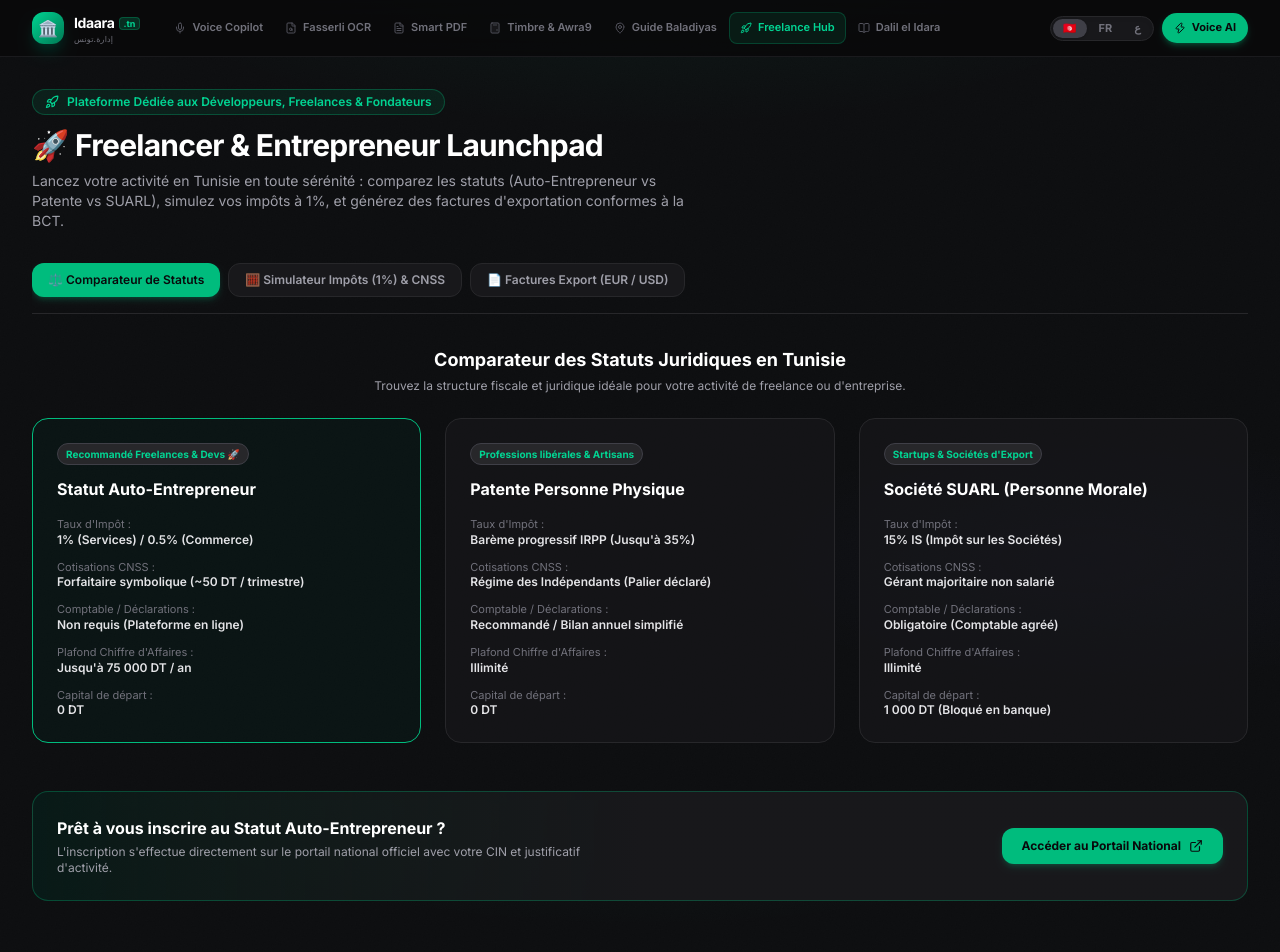
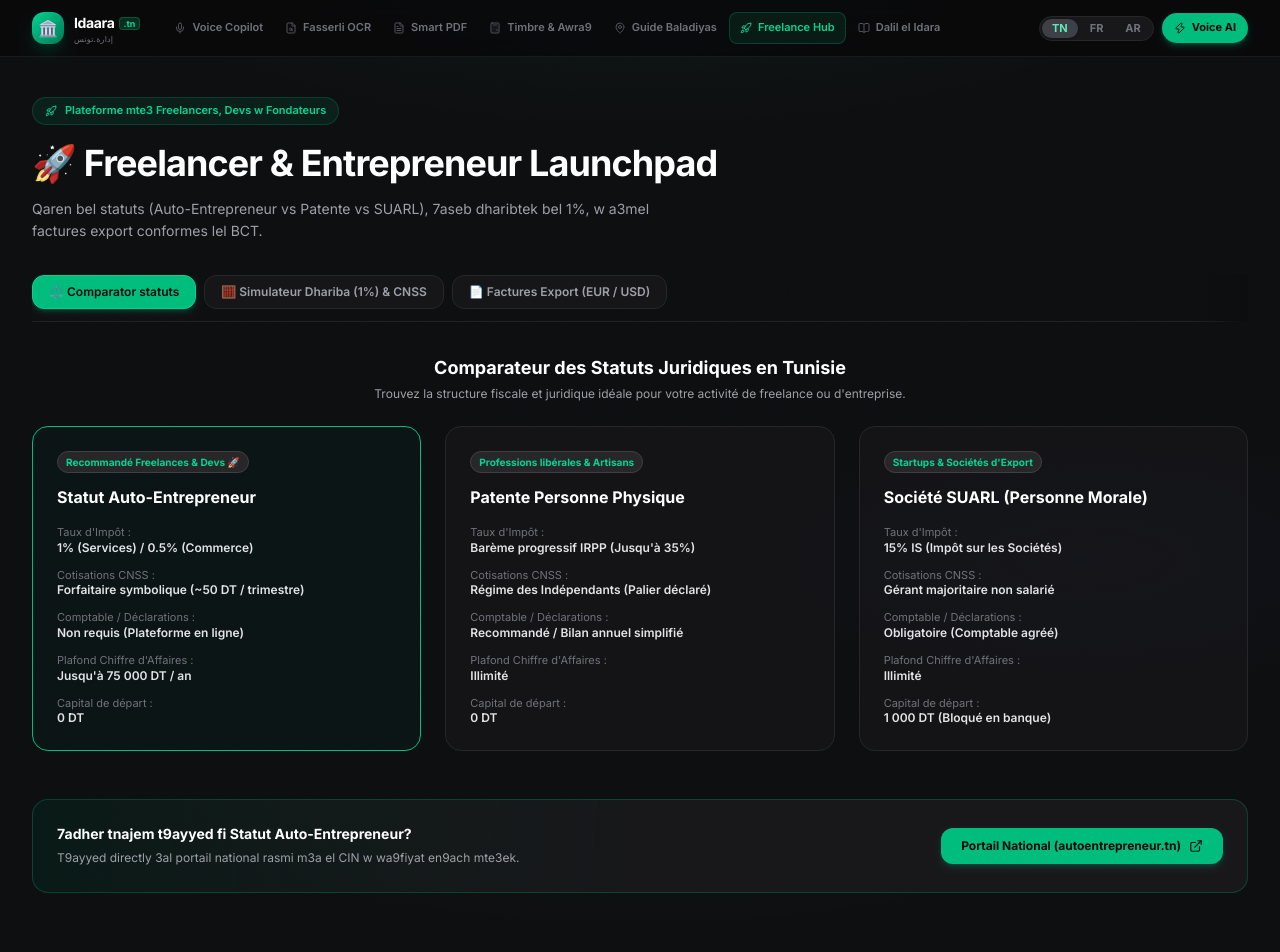
Before and after one commit to wacim-abdellli/idaara, a Next.js app: page /launchpad in a window 1280 px wide. Shown: the top 952 px of the page. Built offline with nearby package versions, Linux system fonts and the light colour scheme.

Commit message:
fix(i18n): TN/FR/AR are now visually distinct — LanguageSwitcher shows TN/FR/AR labels, Launchpad page fully localized, Fasserli page locale-aware

```diff
--- a/src/app/fasserli/page.tsx
+++ b/src/app/fasserli/page.tsx
@@ -10,7 +10,7 @@ import { OCRAnalysisResult } from '../../types/chat';
 import { ShieldCheck, Sparkles, FileSearch } from 'lucide-react';
 
 export default function FasserliPage() {
-  const { t } = useLocale();
+  const { t, locale } = useLocale();
   const [isAnalyzing, setIsAnalyzing] = useState(false);
   const [selectedSample, setSelectedSample] = useState<SampleDocItem | null>(null);
   const [analysisResult, setAnalysisResult] = useState<OCRAnalysisResult | null>(
@@ -94,19 +94,35 @@ export default function FasserliPage() {
     }, 1200);
   };
 
+  const pageTitle =
+    locale === 'ar'
+      ? '📄 فسّرلي هالورقة — قارئ الوثائق الذكي'
+      : '📄 Fasserli Hal War9a · فسّرلي هالورقة';
+
+  const pageDesc =
+    locale === 'ar'
+      ? 'صوّر أي وثيقة إدارية (إعلام ضريبي، استدعاء، إشعار CNSS) وسيفسّرها لك المساعد بـ 3 نقاط مع الآجال القانونية وما يجب فعله.'
+      : locale === 'fr'
+      ? "Scannez n'importe quel courrier administratif (avis fiscal, convocation, avis CNSS) et l'IA Idaara vous le résume en 3 points clairs avec les délais légaux."
+      : "Soiwer ay wathi9a idariya (Tanbih dhariba, convocation, avis CNSS, 3a9la) w khalli Idaara AI t'fassarlek chnowa fihom b'loughet el mowaten.";
+
   return (
-    <div className="max-w-5xl mx-auto px-4 py-8">
+    <div className="max-w-5xl mx-auto px-4 py-8 sm:py-10">
       {/* Title & Header */}
       <div className="mb-8">
-        <div className="inline-flex items-center space-x-2 px-3 py-1 rounded-full bg-emerald-500/10 border border-emerald-500/30 text-emerald-400 text-xs font-semibold mb-3">
-          <Sparkles className="w-3.5 h-3.5" />
-          <span>Smart OCR & Administrative Document Decoder</span>
+        <div className="inline-flex items-center space-x-2 px-3 py-1 rounded-full bg-emerald-500/10 border border-emerald-500/20 text-emerald-400 text-[11px] font-semibold mb-4">
+          <Sparkles className="w-3 h-3" />
+          <span>
+            {locale === 'ar'
+              ? 'قارئ الوثائق الإدارية بالذكاء الاصطناعي'
+              : 'Smart OCR · Décrypteur Administratif IA'}
+          </span>
         </div>
-        <h1 className="text-3xl font-extrabold text-white tracking-tight">
-          📄 Fasserli Hal War9a · فسّرلي هالورقة
+        <h1 className="text-2xl sm:text-4xl font-extrabold text-white tracking-tight leading-tight mb-3">
+          {pageTitle}
         </h1>
-        <p className="text-sm text-zinc-400 mt-2 max-w-2xl">
-          Soiwer ay wathi9a idariya (Tanbih dhariba, convocation, avis cnss, 3a9la) w khalli Idaara AI t'fassarlek chnowa fihom b'loughet el mowaten w chnowa lezmek ta3mel.
+        <p className="text-xs sm:text-sm text-zinc-400 max-w-2xl leading-relaxed">
+          {pageDesc}
         </p>
       </div>
 
--- a/src/app/launchpad/page.tsx
+++ b/src/app/launchpad/page.tsx
@@ -4,89 +4,138 @@ import React, { useState } from 'react';
 import { StatusComparator } from '../../components/launchpad/StatusComparator';
 import { TaxCalculator } from '../../components/launchpad/TaxCalculator';
 import { ExportInvoiceGen } from '../../components/launchpad/ExportInvoiceGen';
-import { Rocket, ShieldCheck, FileCheck, Sparkles, ExternalLink, ArrowRight } from 'lucide-react';
-import Link from 'next/link';
+import { useLocale } from '../../context/LocaleContext';
+import { Rocket, ExternalLink } from 'lucide-react';
 
 export default function LaunchpadPage() {
+  const { locale } = useLocale();
   const [activeTab, setActiveTab] = useState<'comparator' | 'tax' | 'invoice'>('comparator');
 
+  // ── Locale-aware strings ──────────────────────────────────────────────────
+  const badge =
+    locale === 'ar'
+      ? 'منصة المستقلين والمبادرين التونسيين'
+      : locale === 'fr'
+      ? 'Plateforme Freelances, Développeurs & Fondateurs'
+      : 'Plateforme mte3 Freelancers, Devs w Fondateurs';
+
+  const title =
+    locale === 'ar'
+      ? '🚀 منصة المستقل والمبادر'
+      : '🚀 Freelancer & Entrepreneur Launchpad';
+
+  const subtitle =
+    locale === 'ar'
+      ? 'قارن بين الأنظمة الجبائية (مبادر ذاتي مقابل براءة مقابل SUARL)، احسب ضرائبك بـ 1%، واستخرج فواتير التصدير بالعملة الأجنبية وفق بنك تونس المركزي.'
+      : locale === 'fr'
+      ? "Comparez les statuts (Auto-Entrepreneur vs Patente vs SUARL), simulez vos impôts à 1%, et générez des factures d'exportation conformes à la BCT."
+      : "Qaren bel statuts (Auto-Entrepreneur vs Patente vs SUARL), 7aseb dharibtek bel 1%, w a3mel factures export conformes lel BCT.";
+
+  const tabs = [
+    {
+      id: 'comparator' as const,
+      label:
+        locale === 'ar'
+          ? '⚖️ مقارنة الأنظمة القانونية'
+          : locale === 'fr'
+          ? '⚖️ Comparateur de Statuts'
+          : '⚖️ Comparator statuts',
+    },
+    {
+      id: 'tax' as const,
+      label:
+        locale === 'ar'
+          ? '🧮 محاكي الضريبة 1% والـ CNSS'
+          : locale === 'fr'
+          ? '🧮 Simulateur Impôts (1%) & CNSS'
+          : '🧮 Simulateur Dhariba (1%) & CNSS',
+    },
+    {
+      id: 'invoice' as const,
+      label:
+        locale === 'ar'
+          ? '📄 فواتير التصدير (EUR / USD)'
+          : '📄 Factures Export (EUR / USD)',
+    },
+  ];
+
+  const registrationTitle =
+    locale === 'ar'
+      ? 'هل أنت مستعد للتسجيل كمبادر ذاتي؟'
+      : locale === 'fr'
+      ? 'Prêt à vous inscrire au Statut Auto-Entrepreneur ?'
+      : "7adher tnajem t9ayyed fi Statut Auto-Entrepreneur?";
+
+  const registrationDesc =
+    locale === 'ar'
+      ? 'التسجيل يتم مباشرة على البوابة الوطنية الرسمية ببطاقة التعريف الوطنية ووثيقة نشاط.'
+      : locale === 'fr'
+      ? "L'inscription s'effectue directement sur le portail national officiel avec votre CIN et justificatif d'activité."
+      : "T9ayyed directly 3al portail national rasmi m3a el CIN w wa9fiyat en9ach mte3ek.";
+
+  const registrationBtn =
+    locale === 'ar' ? 'الدخول إلى البوابة الوطنية' :
+    locale === 'fr' ? 'Accéder au Portail National' :
+    'Portail National (autoentrepreneur.tn)';
+
   return (
-    <div className="max-w-7xl mx-auto px-4 sm:px-6 lg:px-8 py-8">
-      {/* Title & Header */}
+    <div className="max-w-7xl mx-auto px-4 sm:px-6 lg:px-8 py-8 sm:py-10">
+
+      {/* Header */}
       <div className="mb-8">
-        <div className="inline-flex items-center space-x-2 px-3 py-1 rounded-full bg-emerald-500/10 border border-emerald-500/30 text-emerald-400 text-xs font-semibold mb-3">
-          <Rocket className="w-3.5 h-3.5" />
-          <span>Plateforme Dédiée aux Développeurs, Freelances & Fondateurs</span>
+        <div className="inline-flex items-center space-x-2 px-3 py-1 rounded-full bg-emerald-500/10 border border-emerald-500/20 text-emerald-400 text-[11px] font-semibold mb-4">
+          <Rocket className="w-3 h-3" />
+          <span>{badge}</span>
         </div>
-        <h1 className="text-3xl font-extrabold text-white tracking-tight">
-          🚀 Freelancer & Entrepreneur Launchpad
+
+        <h1 className="text-2xl sm:text-4xl font-extrabold text-white tracking-tight leading-tight mb-3">
+          {title}
         </h1>
-        <p className="text-sm text-zinc-400 mt-2 max-w-2xl">
-          Lancez votre activité en Tunisie en toute sérénité : comparez les statuts (Auto-Entrepreneur vs Patente vs SUARL), simulez vos impôts à 1%, et générez des factures d'exportation conformes à la BCT.
+
+        <p className="text-xs sm:text-sm text-zinc-400 max-w-2xl leading-relaxed">
+          {subtitle}
         </p>
       </div>
 
       {/* Tabs */}
-      <div className="flex space-x-2 border-b border-zinc-800 pb-4 mb-8 overflow-x-auto">
-        <button
-          onClick={() => setActiveTab('comparator')}
-          className={`px-4 py-2 rounded-xl text-xs font-semibold whitespace-nowrap transition-all ${
-            activeTab === 'comparator'
-              ? 'bg-emerald-500 text-zinc-950 shadow-md shadow-emerald-500/20'
-              : 'bg-zinc-900 text-zinc-400 hover:text-zinc-200 border border-zinc-800'
-          }`}
-        >
-          ⚖️ Comparateur de Statuts
-        </button>
-
-        <button
-          onClick={() => setActiveTab('tax')}
-          className={`px-4 py-2 rounded-xl text-xs font-semibold whitespace-nowrap transition-all ${
-            activeTab === 'tax'
-              ? 'bg-emerald-500 text-zinc-950 shadow-md shadow-emerald-500/20'
-              : 'bg-zinc-900 text-zinc-400 hover:text-zinc-200 border border-zinc-800'
-          }`}
-        >
-          🧮 Simulateur Impôts (1%) & CNSS
-        </button>
-
-        <button
-          onClick={() => setActiveTab('invoice')}
-          className={`px-4 py-2 rounded-xl text-xs font-semibold whitespace-nowrap transition-all ${
-            activeTab === 'invoice'
-              ? 'bg-emerald-500 text-zinc-950 shadow-md shadow-emerald-500/20'
-              : 'bg-zinc-900 text-zinc-400 hover:text-zinc-200 border border-zinc-800'
-          }`}
-        >
-          📄 Factures Export (EUR / USD)
-        </button>
+      <div className="relative scroll-fade-x mb-8">
+        <div className="flex space-x-2 overflow-x-auto pb-3 border-b border-zinc-800/80">
+          {tabs.map((tab) => (
+            <button
+              key={tab.id}
+              onClick={() => setActiveTab(tab.id)}
+              className={`px-4 py-2 rounded-xl text-xs font-semibold whitespace-nowrap transition-all border shrink-0 ${
+                activeTab === tab.id
+                  ? 'bg-emerald-500 text-zinc-950 border-emerald-400 shadow-md shadow-emerald-500/20'
+                  : 'bg-zinc-900/80 text-zinc-400 hover:text-zinc-100 border-zinc-800 hover:border-zinc-700'
+              }`}
+            >
+              {tab.label}
+            </button>
+          ))}
+        </div>
       </div>
 
-      {/* Content based on Tab */}
+      {/* Tab content */}
       <div className="mb-12">
         {activeTab === 'comparator' && <StatusComparator />}
         {activeTab === 'tax' && <TaxCalculator />}
         {activeTab === 'invoice' && <ExportInvoiceGen />}
       </div>
 
-      {/* Auto-Entrepreneur Platform Quick Link Box */}
-      <div className="p-6 rounded-2xl bg-gradient-to-r from-emerald-950/40 via-zinc-900 to-zinc-900 border border-emerald-500/30 flex flex-col sm:flex-row items-center justify-between gap-4">
+      {/* Registration CTA */}
+      <div className="p-6 rounded-2xl bg-gradient-to-r from-emerald-950/40 via-zinc-900 to-zinc-900 border border-emerald-500/25 flex flex-col sm:flex-row items-start sm:items-center justify-between gap-4">
         <div>
-          <h4 className="text-base font-bold text-white mb-1">
-            Prêt à vous inscrire au Statut Auto-Entrepreneur ?
-          </h4>
-          <p className="text-xs text-zinc-400 max-w-xl">
-            L'inscription s'effectue directement sur le portail national officiel avec votre CIN et justificatif d'activité.
-          </p>
+          <h4 className="text-sm font-bold text-white mb-1">{registrationTitle}</h4>
+          <p className="text-xs text-zinc-400 max-w-lg leading-relaxed">{registrationDesc}</p>
         </div>
-
         <a
           href="https://autoentrepreneur.tn"
           target="_blank"
           rel="noopener noreferrer"
-          className="inline-flex items-center space-x-2 px-5 py-2.5 rounded-xl bg-emerald-500 hover:bg-emerald-400 text-zinc-950 font-bold text-xs shadow-md shadow-emerald-500/20 transition-all hover:scale-105 shrink-0"
+          className="inline-flex items-center space-x-2 rtl:space-x-reverse px-5 py-2.5 rounded-xl bg-emerald-500 hover:bg-emerald-400 text-zinc-950 font-bold text-xs shadow-md shadow-emerald-500/20 transition-all hover:scale-105 shrink-0"
         >
-          <span>Accéder au Portail National</span>
+          <span>{registrationBtn}</span>
           <ExternalLink className="w-3.5 h-3.5" />
         </a>
       </div>
--- a/src/components/layout/LanguageSwitcher.tsx
+++ b/src/components/layout/LanguageSwitcher.tsx
@@ -7,25 +7,25 @@ import { SupportedLanguage } from '../../data/translations';
 export const LanguageSwitcher: React.FC = () => {
   const { locale, setLocale } = useLocale();
 
-  const languages: Array<{ code: SupportedLanguage; label: string }> = [
-    { code: 'derja', label: '🇹🇳' },
-    { code: 'fr',    label: 'FR' },
-    { code: 'ar',    label: 'ع' },
+  const languages: Array<{ code: SupportedLanguage; label: string; title: string }> = [
+    { code: 'derja', label: 'TN',  title: 'Derja Tounsi 🇹🇳' },
+    { code: 'fr',    label: 'FR',  title: 'Français 🇫🇷' },
+    { code: 'ar',    label: 'AR',  title: 'عربي 🇸🇦' },
   ];
 
   return (
-    <div className="flex items-center bg-zinc-900 border border-zinc-800 rounded-full p-0.5 shadow-inner shrink-0 gap-0.5">
+    <div className="flex items-center bg-zinc-900 border border-zinc-800 rounded-full p-0.5 gap-0.5 shrink-0">
       {languages.map((lang) => {
         const isActive = locale === lang.code;
         return (
           <button
             key={lang.code}
             onClick={() => setLocale(lang.code)}
-            title={lang.code === 'derja' ? 'Derja 🇹🇳' : lang.code === 'fr' ? 'Français' : 'عربي'}
+            title={lang.title}
             className={`px-2.5 py-1 text-[11px] font-bold rounded-full transition-all duration-200 cursor-pointer leading-none ${
               isActive
                 ? 'bg-zinc-700 text-emerald-300 shadow-sm'
-                : 'text-zinc-500 hover:text-zinc-200 hover:bg-zinc-800/50'
+                : 'text-zinc-500 hover:text-zinc-200 hover:bg-zinc-800/60'
             }`}
           >
             {lang.label}
```
